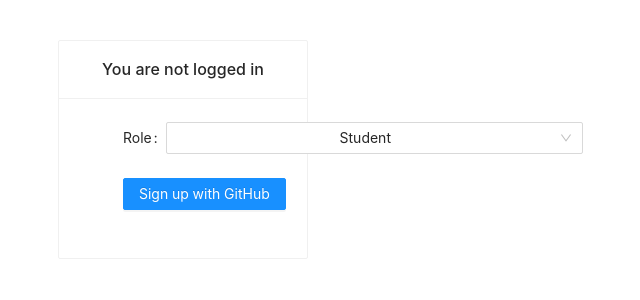
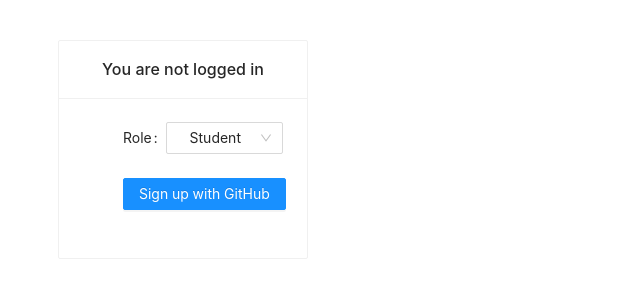
Before and after one commit to XCrossCheck/xcrosscheck, a React app: page / in a window 1280 px wide. Shown: the top 300 px of the page, without its empty margins (457-1097 px from the left). Built offline with nearby package versions, Linux system fonts and the light colour scheme.

Commit message:
fix: login form style

```diff
--- a/src/components/GitLogin/GitLogin.css
+++ b/src/components/GitLogin/GitLogin.css
@@ -8,3 +8,7 @@
   max-width: 250px;
   text-align: center;
 }
+
+form#login {
+  min-width: auto;
+}
```
